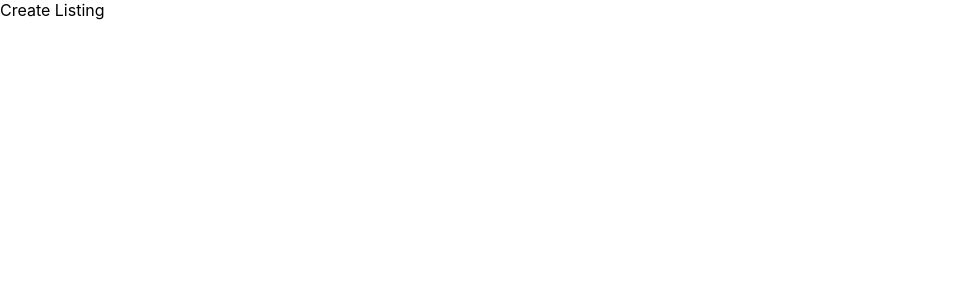
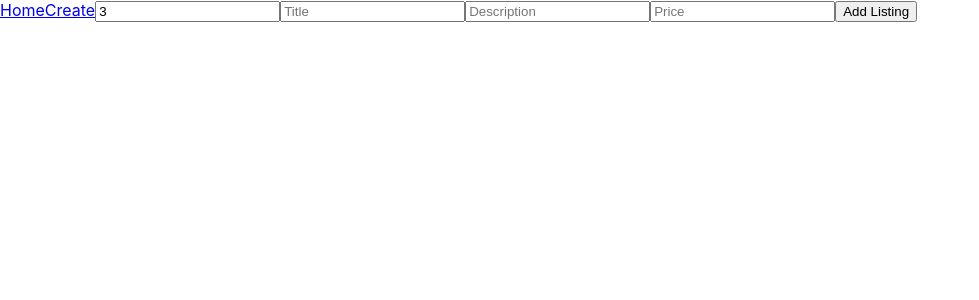
Before and after one commit to dbrucknr/react-router-redux-typescript, a React (Create React App) app: page /create-listing in a window 1280 px wide. Shown: the top 300 px of the page, without its empty margins (0-979 px from the left). Built offline with nearby package versions, Linux system fonts and the light colour scheme.

Commit message:
Adds really ugly, struggle-bus attempt at getting Redux to work with Typescript.

```diff
--- a/src/App.tsx
+++ b/src/App.tsx
@@ -1,15 +1,32 @@
-import { BrowserRouter as Router, Route, Routes } from "react-router-dom";
+import { useDispatch, useSelector } from "react-redux";
+import { BrowserRouter as Router, Route, Routes, Link } from "react-router-dom";
+import { Listing } from "./interfaces/listing";
 import { Listings, CreateListing, UpdateListing, RemoveListing } from "./pages";
+import { ListingsState } from "./state/reducers/listingReducer";
 
 export const App = () => {
+  const listings = useSelector<ListingsState, ListingsState["listings"]>(
+    (state) => state.listings
+  );
+  const dispatch = useDispatch();
+  const create = (listing: Listing) => {
+    console.log("Create", listing);
+    dispatch({ type: "ADD", payload: listing });
+    console.log(listings);
+  };
   return (
     <>
       <Router>
+        <Link to="/">Home</Link>
+        <Link to="/create-listing">Create</Link>
         <Routes>
-          <Route path="/" element={<Listings />} />
+          <Route path="/" element={<Listings listingsArray={listings} />} />
           <Route path="/update-listing/:id" element={<UpdateListing />} />
           <Route path="/remove-listing/:id" element={<RemoveListing />} />
-          <Route path="/create-listing" element={<CreateListing />} />
+          <Route
+            path="/create-listing"
+            element={<CreateListing create={create} />}
+          />
         </Routes>
       </Router>
     </>
--- a/src/index.tsx
+++ b/src/index.tsx
@@ -3,10 +3,14 @@ import ReactDOM from "react-dom";
 import "./styles/index.css";
 import { App } from "./App";
 import reportWebVitals from "./reportWebVitals";
+import { Provider } from "react-redux";
+import store from "./state/store";
 
 ReactDOM.render(
   <React.StrictMode>
-    <App />
+    <Provider store={store}>
+      <App />
+    </Provider>
   </React.StrictMode>,
   document.getElementById("root")
 );
--- a/src/interfaces/listing.ts
+++ b/src/interfaces/listing.ts
@@ -1,4 +1,5 @@
 interface Listing {
+  id: string;
   title?: string;
   description?: string;
   price?: string;
--- a/src/pages/CreateListing.tsx
+++ b/src/pages/CreateListing.tsx
@@ -1,3 +1,64 @@
-export const CreateListing = () => {
-  return <>Create Listing</>;
+import { useState, ChangeEvent } from "react";
+import { Listing } from "../interfaces/listing";
+
+interface CreateListingProps {
+  create(listing: Listing): void;
+}
+
+export const CreateListing: React.FC<CreateListingProps> = ({ create }) => {
+  const [listing, setListing] = useState({
+    id: "3",
+    title: "",
+    description: "",
+    price: "",
+  });
+
+  const handleChange = (event: ChangeEvent<HTMLInputElement>) => {
+    const { name, value } = event.target;
+    setListing((prevState) => ({
+      ...prevState,
+      [name]: value,
+    }));
+  };
+
+  const addListing = () => {
+    create(listing);
+  };
+  return (
+    <>
+      <input
+        type="text"
+        name="id"
+        placeholder="ID"
+        value={listing.id}
+        onChange={handleChange}
+      />
+
+      <input
+        type="text"
+        name="title"
+        placeholder="Title"
+        value={listing.title}
+        onChange={handleChange}
+      />
+
+      <input
+        type="text"
+        name="description"
+        placeholder="Description"
+        value={listing.description}
+        onChange={handleChange}
+      />
+
+      <input
+        type="text"
+        name="price"
+        placeholder="Price"
+        value={listing.price}
+        onChange={handleChange}
+      />
+
+      <button onClick={addListing}>Add Listing</button>
+    </>
+  );
 };
--- a/src/pages/Listings.tsx
+++ b/src/pages/Listings.tsx
@@ -1,3 +1,11 @@
-export const Listings = () => {
-  return <>Listings Page</>;
+import { Listing } from "../interfaces/listing";
+
+export const Listings = ({ listingsArray }: { listingsArray: Listing[] }) => {
+  return (
+    <>
+      {listingsArray.map((listing: Listing) => {
+        return <li key={listing.id}>{listing.title}</li>;
+      })}
+    </>
+  );
 };
--- a/src/pages/UpdateListing.tsx
+++ b/src/pages/UpdateListing.tsx
@@ -1,11 +1,7 @@
 import { ChangeEvent, useState } from "react";
 import { Listing } from "../interfaces/listing";
 
-export const UpdateListing: React.FC<Listing> = ({
-  title,
-  description,
-  price,
-}) => {
+export const UpdateListing = () => {
   const [listing, setListingProperties] = useState({});
 
   const updateListing = (event: ChangeEvent<HTMLInputElement>) => {
--- /dev/null
+++ b/src/state/reducers/listingReducer.ts
@@ -0,0 +1,28 @@
+import { Listing } from "../../interfaces/listing";
+
+export interface ListingsState {
+  listings: Listing[];
+}
+
+type Action = { type: "ADD"; payload: Listing };
+
+const initialState = {
+  listings: [],
+};
+
+export const listingReducer = (
+  state: ListingsState = initialState,
+  action: Action
+) => {
+  switch (action.type) {
+    case "ADD":
+      console.log("ADD", action.payload);
+      return { ...state, listings: [...state.listings, action.payload] };
+    // case "remove":
+    //   return state.listings.filter(({ id }) => id !== action.payload.id);
+    default:
+      return state;
+  }
+};
+
+// export { reducer };
--- /dev/null
+++ b/src/state/store.ts
@@ -0,0 +1,6 @@
+import { createStore } from "redux";
+import { listingReducer } from "./reducers/listingReducer";
+
+const store = createStore(listingReducer);
+
+export default store;
```
